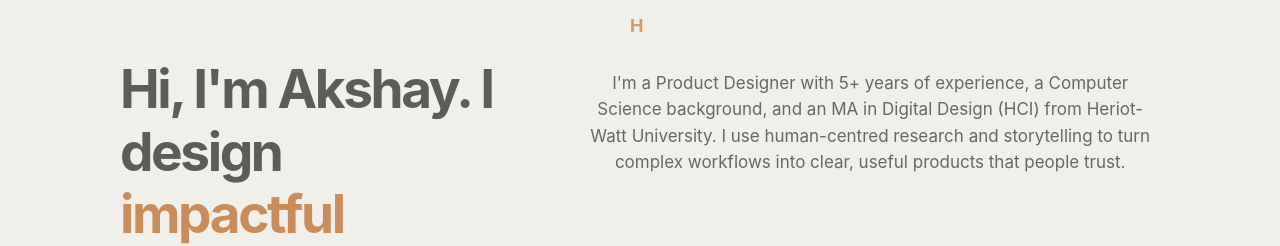
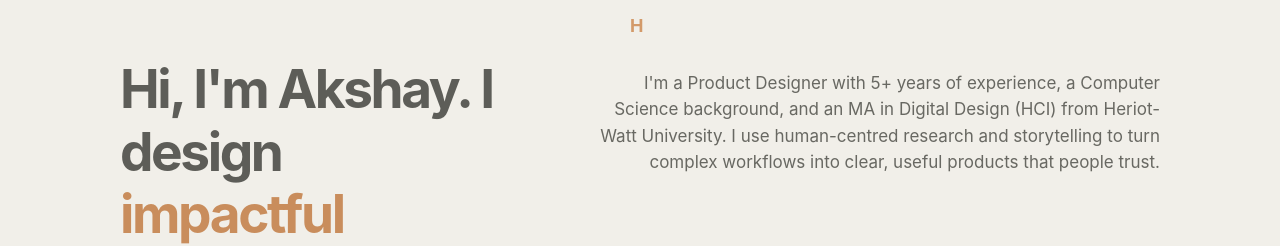
Before and after one commit to Akshayux/akshay-portfolio, a Next.js app: page / in a window 1280 px wide. Shown: the part 384-630 px from the top of the page. Built offline with nearby package versions, Linux system fonts and the light colour scheme.

Commit message:
Align hero introduction copy right

```diff
--- a/app/refinements.css
+++ b/app/refinements.css
@@ -106,7 +106,7 @@ body{overflow-x:hidden}
 .hero-centered .hero-statement{max-width:430px;color:#5d5d58;font-size:clamp(38px,4.15vw,58px);font-weight:650;line-height:1.18;letter-spacing:-.045em}
 .hero-centered .hero-statement strong{font-weight:650}
 .hero-centered .hero-statement span{color:#c98d5c}
-.hero-centered .hero-support{max-width:660px;margin:12px 0 0;color:#686862;font-size:17px;line-height:1.55;text-align:center}
+.hero-centered .hero-support{max-width:660px;margin:12px 0 0;color:#686862;font-size:17px;line-height:1.55;text-align:right}
 .hero-centered .hero-cta-row{grid-column:2;justify-content:flex-end;margin-top:34px}
 .hero-centered .hero-primary-button{min-height:40px;padding:4px 5px 4px 14px;background:#1d2519;border-color:#1d2519;color:#f7f1d9;font-size:12px;box-shadow:none}
 .hero-centered .hero-primary-button .button-icon{width:30px;height:30px;background:#d39a6a;color:#1d2519}
```
